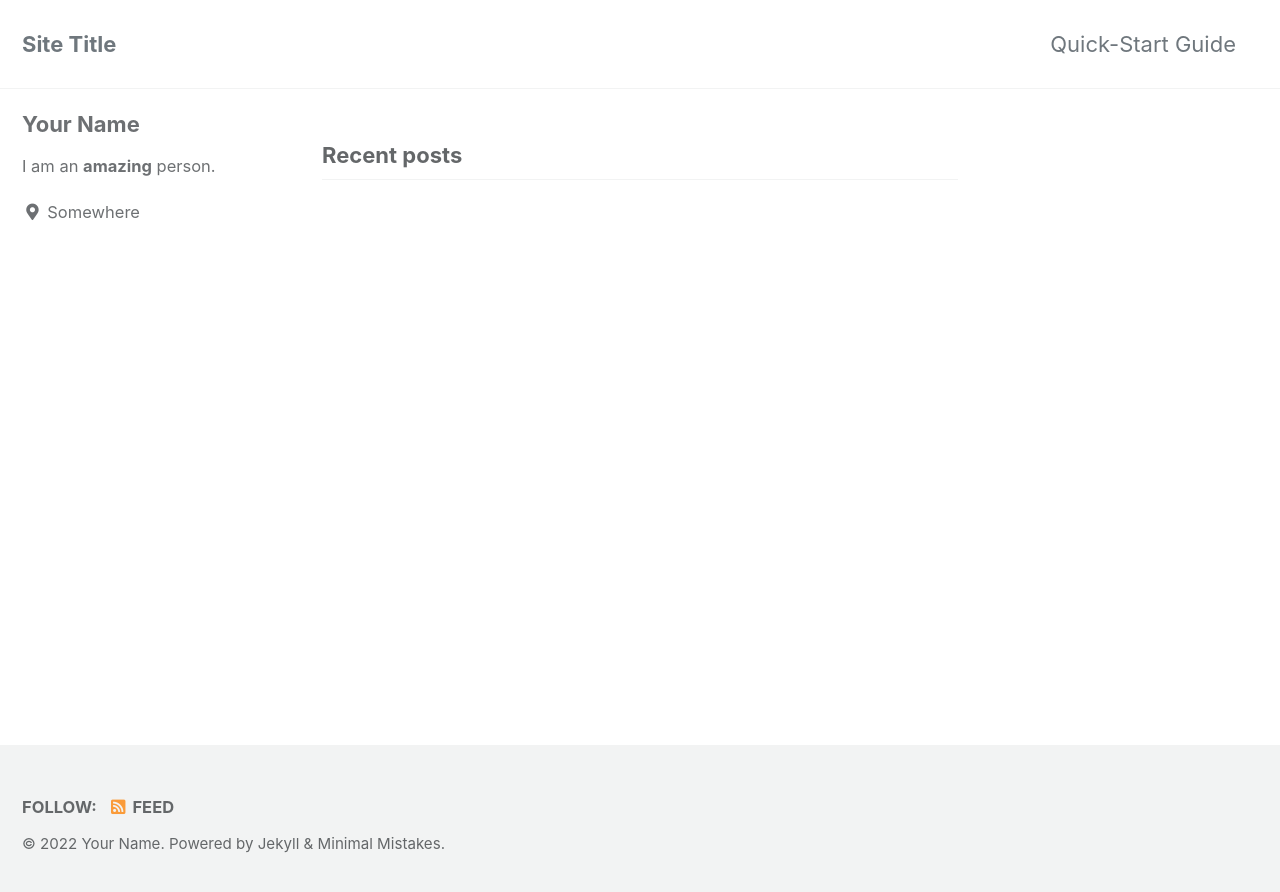
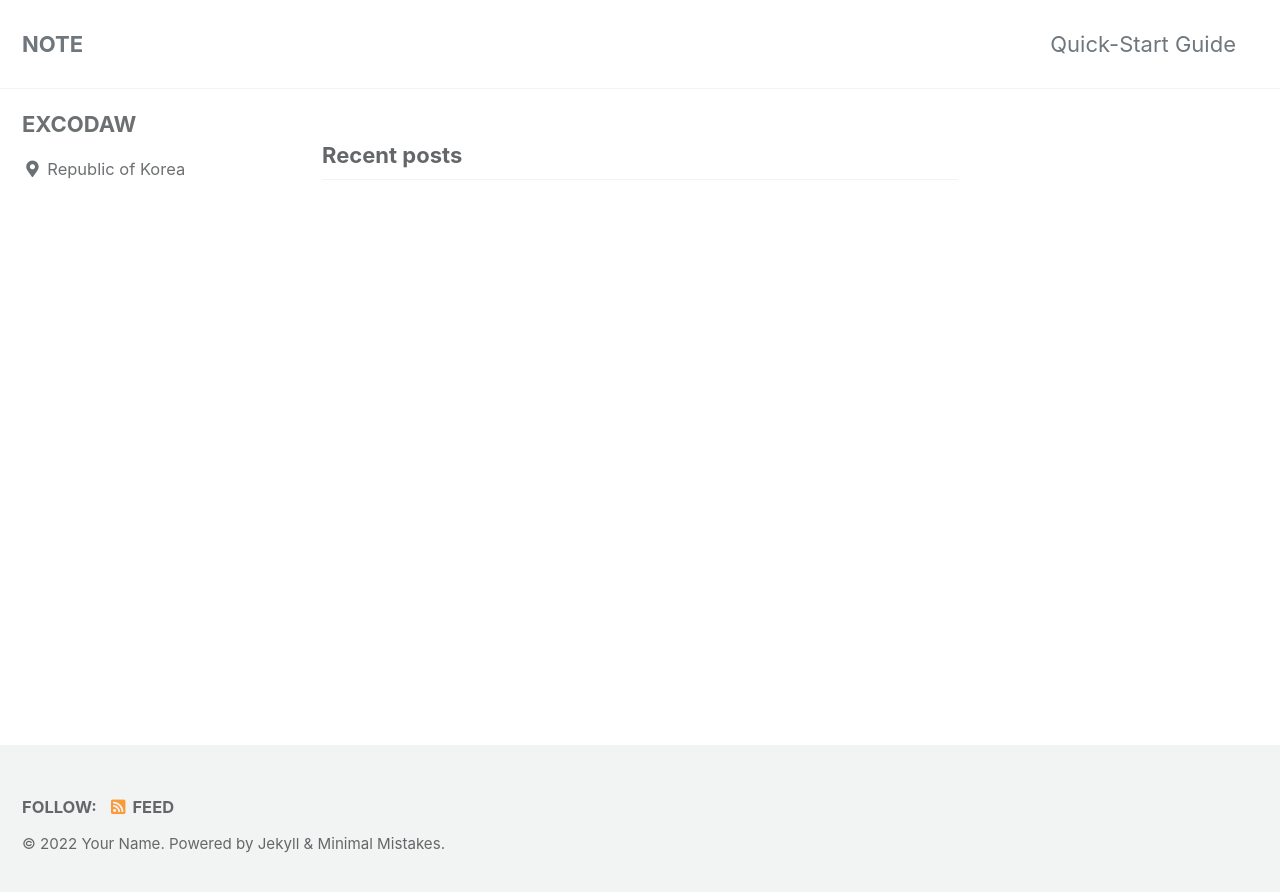
Before and after one commit to excodaw/excodaw.github.io, a Jekyll site: the page built from index.html, in a window 1280 px wide. Shown: the top 892 px of the page. Built offline with Jekyll 4.4.1, drawn with Linux system fonts in a browser that asks for light colours; cached includes are drawn as plain includes; the list of posts is cut into pages by our own code.

Commit message:
page config

```diff
--- a/_config.yml
+++ b/_config.yml
@@ -16,7 +16,7 @@ minimal_mistakes_skin    : "default" # "air", "aqua", "contrast", "dark", "dirt"
 
 # Site Settings
 locale                   : "en-US"
-title                    : "Site Title"
+title                    : "NOTE"
 title_separator          : "-"
 subtitle                 : # site tagline that appears below site title in masthead
 name                     : "Your Name"
@@ -102,10 +102,10 @@ analytics:
 
 # Site Author
 author:
-  name             : "Your Name"
+  name             : "EXCODAW"
   avatar           : # path of avatar image, e.g. "/assets/images/bio-photo.jpg"
-  bio              : "I am an **amazing** person."
-  location         : "Somewhere"
+  bio              : ""
+  location         : "Republic of Korea"
   email            :
   links:
     - label: "Email"
```
